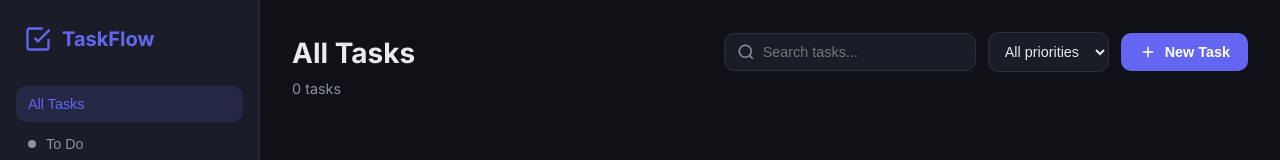
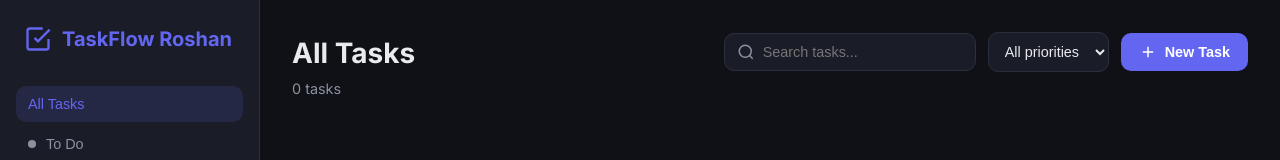
Before and after one commit to roshan112895-lab/github-cicd-aws-deploy, a website: page public/index.html in a window 1280 px wide. Shown: the top 160 px of the page. Drawn offline with Linux system fonts and the light colour scheme; no server answers.

Commit message:
checking yml ci cd

```diff
--- a/public/index.html
+++ b/public/index.html
@@ -17,7 +17,7 @@
           <path d="M9 11l3 3L22 4"/>
           <path d="M21 12v7a2 2 0 01-2 2H5a2 2 0 01-2-2V5a2 2 0 012-2h11"/>
         </svg>
-        <span>TaskFlow</span>
+        <span>TaskFlow Roshan</span>
       </div>
 
       <nav class="nav-filters">
```
